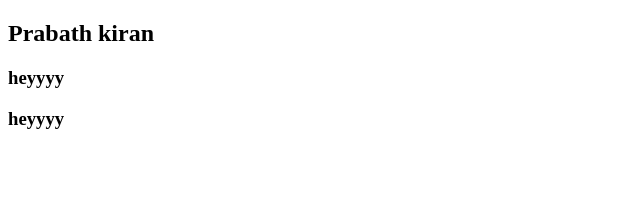
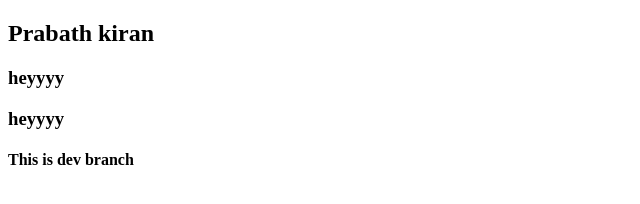
Before and after one commit to prabathkiran/commerce, a plain HTML site: page order.html in a window 1280 px wide. Shown: the whole page, without its empty margins (0-640 px from the left). Drawn offline with Linux system fonts and the light colour scheme.

Commit message:
committing from dev branch

```diff
--- a/order.html
+++ b/order.html
@@ -9,5 +9,6 @@
     <h2>Prabath kiran</h2>
     <h3>heyyyy</h3>
     <h3>heyyyy</h3>
+    <h4>This is dev branch</h4>
   </body>
 </html>
```
